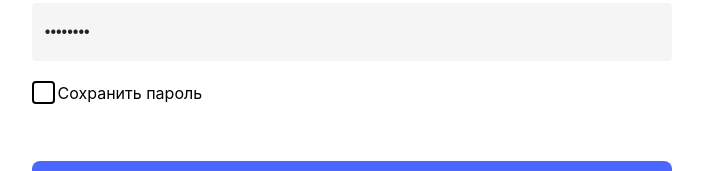
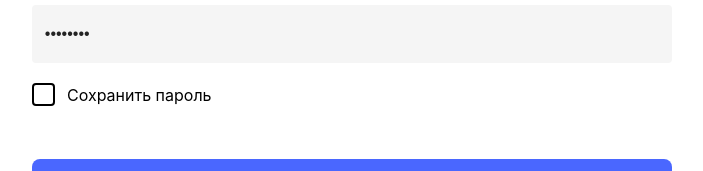
Before and after one commit to denis-rim/only-test-task, a React (Create React App) app: page /login in a window 1280 px wide. Shown: the part 416-587 px from the top of the page, without its empty margins (288-991 px from the left). Built offline with nearby package versions, Linux system fonts and the light colour scheme.

Commit message:
refactor Checkbox

```diff
--- a/src/components/Checkbok.tsx
+++ b/src/components/Checkbok.tsx
@@ -1,79 +1,69 @@
 import React from "react";
 import styled from "styled-components";
 
+const Container = styled.label`
+  display: block;
+  position: relative;
+  padding-left: 35px;
+  margin-bottom: 12px;
+  cursor: pointer;
+  -webkit-user-select: none;
+  -moz-user-select: none;
+  -ms-user-select: none;
+  user-select: none;
+  font-size: 1rem;
+`;
+
 const Input = styled.input`
+  position: absolute;
+  opacity: 0;
+  cursor: pointer;
   height: 0;
   width: 0;
-  opacity: 0;
-  z-index: -1;
 `;
 
-const Label = styled.label<{ disabled: boolean }>`
-  position: relative;
-  display: inline-block;
-  cursor: ${(props) => (props.disabled ? "not-allowed" : "pointer")};
-  margin: 1rem 1.6rem;
-`;
-
-const Indicator = styled.div`
-  width: 1.2rem;
-  height: 1.2rem;
+const Checkmark = styled.span`
   position: absolute;
   top: 0;
-  left: -1.6rem;
+  left: 0;
+  height: 1.2rem;
+  width: 1.2rem;
+
   border: 2px solid #000;
   border-radius: 4px;
 
-  &::after {
-    content: "";
-    position: absolute;
-    display: none;
+  ${Input}:checked ~ & {
+    background-color: #4a67ff;
+    border: 2px solid #4a67ff;
+    border-radius: 4px;
   }
 
-  ${Input}:checked + &::after {
+  ${Input}:checked ~ .checkmark:after {
     display: block;
-    width: 100%;
-    height: 100%;
-    background: #4a67ff;
-  }
-
-  &:disabled {
-    cursor: not-allowed;
   }
 `;
 
 interface CheckboxProps {
-  id?: string;
-  label: string;
-  value: any;
-  name: string;
   disabled: boolean;
   checked: boolean;
   onChange: (e: React.ChangeEvent<HTMLInputElement>) => void;
 }
 
-export default function Checkbox({
-  value,
-  checked,
-  onChange,
-  name,
-  id,
-  label,
-  disabled,
-}: CheckboxProps) {
+function Checkbox({ checked, disabled, onChange }: CheckboxProps) {
   return (
-    <Label htmlFor={id} disabled={disabled}>
-      {label}
+    <div style={{ marginTop: "1rem" }}>
+      <Container>
+        Сохранить пароль
         <Input
-        id={id}
           type="checkbox"
-        name={name}
-        value={value}
           disabled={disabled}
           checked={checked}
           onChange={onChange}
         />
-      <Indicator />
-    </Label>
+        <Checkmark />
+      </Container>
+    </div>
   );
 }
+
+export default Checkbox;
--- a/src/pages/HomePage.tsx
+++ b/src/pages/HomePage.tsx
@@ -138,18 +138,14 @@ function HomePage() {
           <Message>{errors.password?.message}</Message>
         )}
 
-        <div>
         <Checkbox
-            label="Сохранить пароль"
-            name="savePassword"
           checked={isChecked}
-            value={isChecked}
           disabled={isLoading}
           onChange={({ target }) => {
             setIsChecked(!isChecked);
           }}
         />
-        </div>
+
         <Button loading={isLoading} disabled={isLoading}>
           Войти
         </Button>
```
Lines whose indentation alone changed are shown as unchanged.
